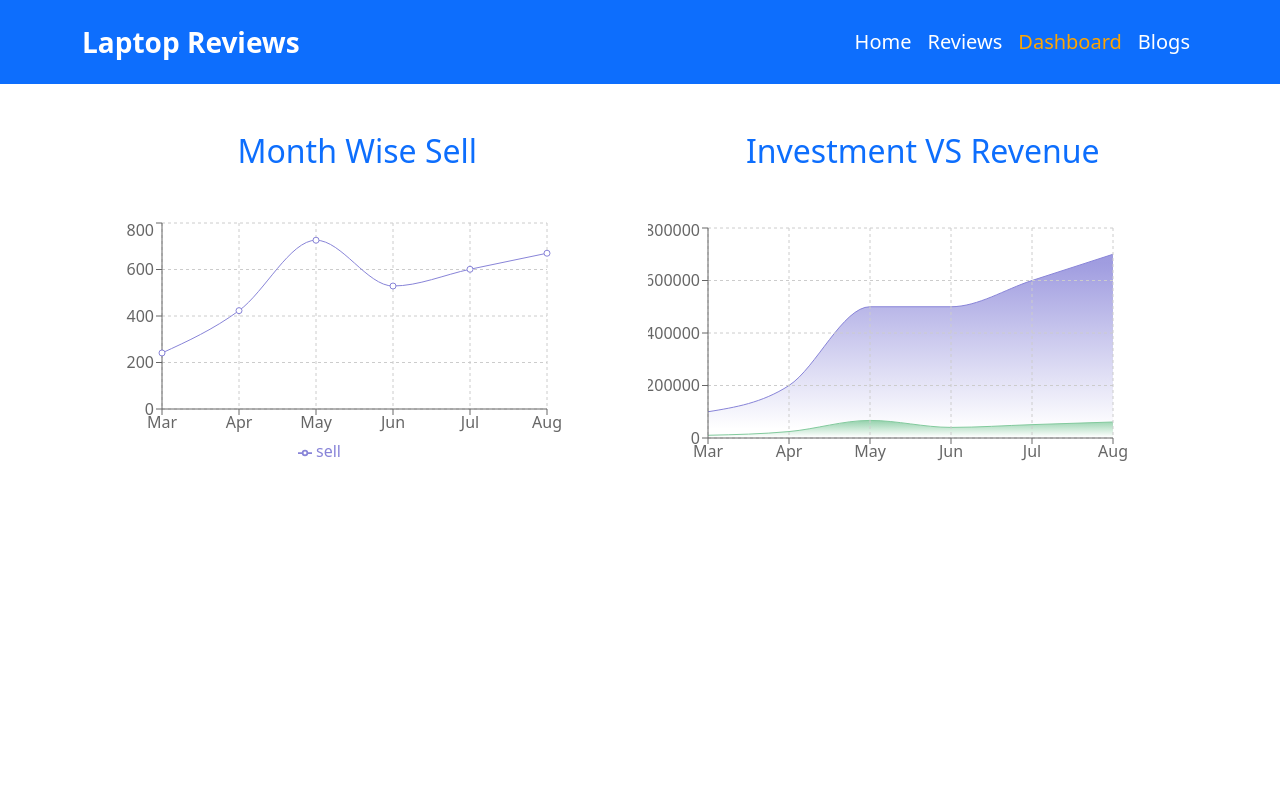
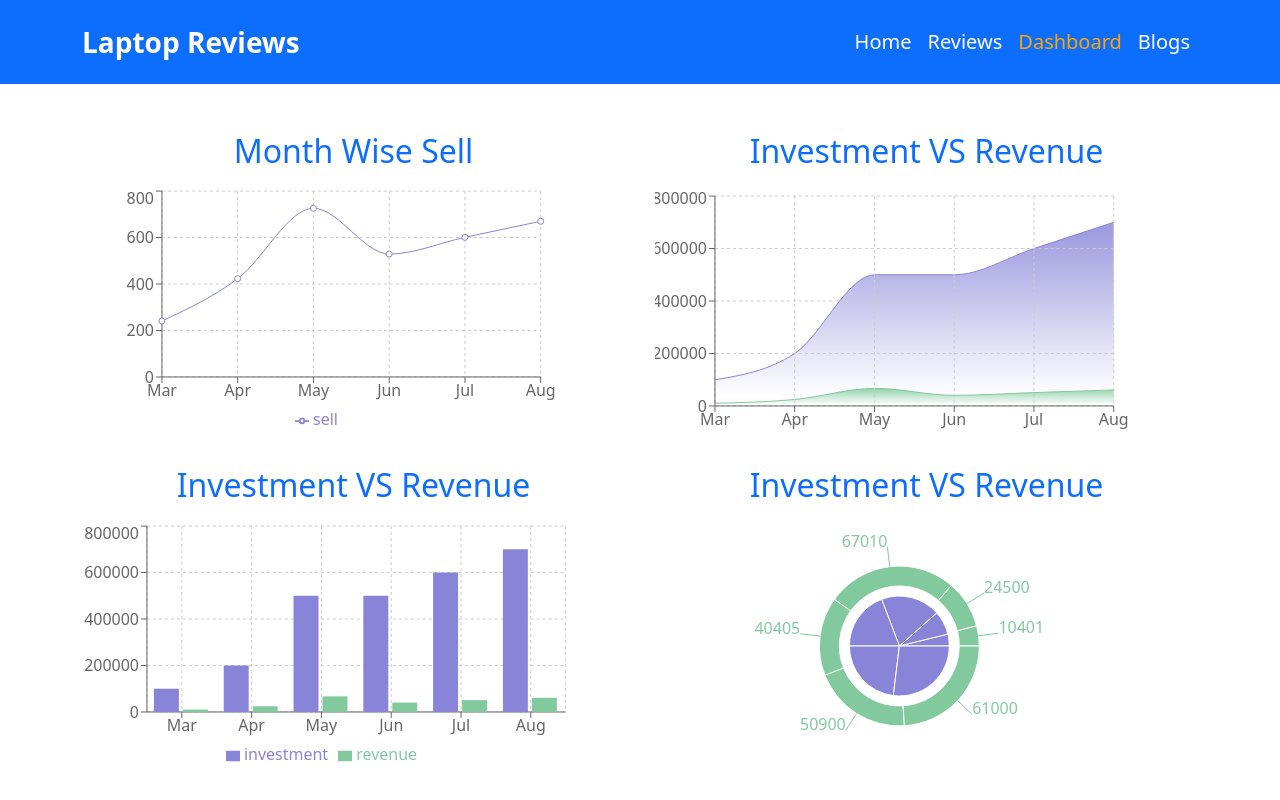
Before and after one commit to ArafatMunna/laptop-reviews, a React (Create React App) app: page /dashboard in a window 1280 px wide. Shown: the top 800 px of the page. Built offline with nearby package versions, Linux system fonts and the light colour scheme.

Commit message:
barchart and piechart added

```diff
--- a/src/components/Dashboard/Dashboard.css
+++ b/src/components/Dashboard/Dashboard.css
@@ -1,7 +1,7 @@
 .chart-container {
     display: grid;
     grid-template-columns: repeat(2, 1fr);
-    grid-gap: 15px;
+    grid-gap: 30px;
 }
 @media screen and (max-width: 575px) {
     .chart-container {
--- a/src/components/Dashboard/Dashboard.js
+++ b/src/components/Dashboard/Dashboard.js
@@ -1,6 +1,8 @@
 import React from "react";
-import MyBarChart from "../MyAreaChart/MyAreaChart";
+import MyAreaChart from "../MyAreaChart/MyAreaChart";
+import MyBarChart from "../MyBarChart/MyBarChart";
 import MyLineChart from "../MyLineChart/MyLineChart";
+import MyPieChart from "../MyPieChart/MyPieChart";
 import "./Dashboard.css";
 
 const Dashboard = () => {
@@ -8,16 +10,28 @@ const Dashboard = () => {
         <div className="container">
             <div className="chart-container my-5">
                 <div>
-                    <h2 className="text-center mb-5 text-primary">
+                    <h2 className="text-center mb-3 text-primary">
                         Month Wise Sell
                     </h2>
                     <MyLineChart />
                 </div>
                 <div>
-                <h2 className="text-center mb-5 text-primary">
+                    <h2 className="text-center mb-3 text-primary">
+                        Investment VS Revenue
+                    </h2>
+                    <MyAreaChart />
+                </div>
+                <div>
+                    <h2 className="text-center mb-3 text-primary">
                         Investment VS Revenue
                     </h2>
                     <MyBarChart />
+                </div>
+                <div>
+                    <h2 className="text-center mb-3 text-primary">
+                        Investment VS Revenue
+                    </h2>
+                    <MyPieChart />
                 </div>
             </div>
         </div>
--- a/src/components/MyBarChart/MyBarChart.js
+++ b/src/components/MyBarChart/MyBarChart.js
@@ -1,10 +1,30 @@
-import React from 'react';
+import React from "react";
+import {
+    Bar,
+    BarChart,
+    CartesianGrid,
+    Legend,
+    ResponsiveContainer,
+    Tooltip,
+    XAxis,
+    YAxis,
+} from "recharts";
+import useChartData from "../../hooks/useChartData";
 
 const MyBarChart = () => {
+    const [data, setData] = useChartData();
     return (
-        <div>
-
-        </div>
+        <ResponsiveContainer width="90%" height={250}>
+            <BarChart data={data}>
+                <CartesianGrid strokeDasharray="3 3" />
+                <XAxis dataKey="month" />
+                <YAxis />
+                <Tooltip />
+                <Legend />
+                <Bar dataKey="investment" fill="#8884d8" />
+                <Bar dataKey="revenue" fill="#82ca9d" />
+            </BarChart>
+        </ResponsiveContainer>
     );
 };
 
--- /dev/null
+++ b/src/components/MyPieChart/MyPieChart.js
@@ -0,0 +1,35 @@
+import React from "react";
+import { Pie, PieChart, ResponsiveContainer } from "recharts";
+import useChartData from "../../hooks/useChartData";
+
+const MyPieChart = () => {
+    const [data, setData] = useChartData();
+    return (
+        <ResponsiveContainer width="90%" height={250}>
+            <PieChart>
+                <Pie
+                    data={data}
+                    dataKey="investment"
+                    nameKey="month"
+                    cx="50%"
+                    cy="50%"
+                    outerRadius={50}
+                    fill="#8884d8"
+                />
+                <Pie
+                    data={data}
+                    dataKey="revenue"
+                    nameKey="month"
+                    cx="50%"
+                    cy="50%"
+                    innerRadius={60}
+                    outerRadius={80}
+                    fill="#82ca9d"
+                    label
+                />
+            </PieChart>
+        </ResponsiveContainer>
+    );
+};
+
+export default MyPieChart;
```
